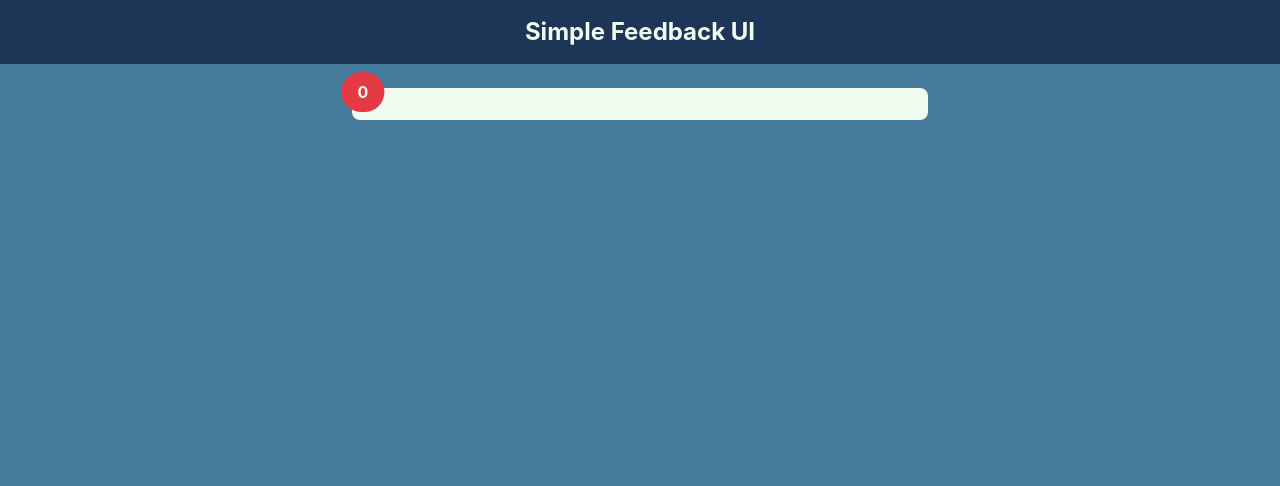
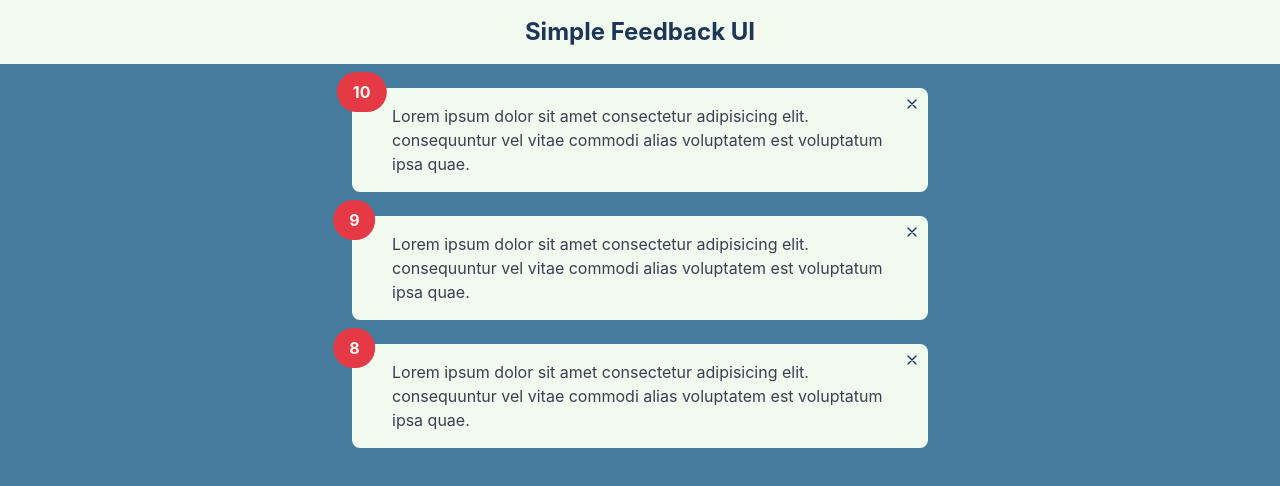
Before and after one commit to jisazamp/simple-feedback-app, a React (Create React App) app: page / in a window 1280 px wide. Shown: the top 486 px of the page. Built offline with nearby package versions, Linux system fonts and the light colour scheme.

Commit message:
Refactored some of the code, added delete feedback function, and added dark mode themes

```diff
--- a/src/App.js
+++ b/src/App.js
@@ -1,14 +1,32 @@
-import React from 'react';
+import { useState, useEffect } from 'react';
 
 import NavBar from './components/common/navBar';
-import FeedbackItem from './components/feedbackItem';
+import FeedbackItemList from './components/feedbackItemList';
+
+import FeedbackData from './data/FeedbackData';
 
 const App = () => {
+  const [feedback, setFeedback] = useState([]);
+
+  useEffect(() => {
+    setFeedback(FeedbackData);
+  }, []);
+
+  const handleFeedbackDelete = (id) => {
+    if (window.confirm('¿Está seguro que deseas eliminar este comentario?')) {
+      const newFeedback = feedback.filter((el) => el.id !== id);
+      setFeedback(newFeedback);
+    }
+  };
+
   return (
-    <div className='bg-customBlue2 h-screen'>
+    <div className='bg-customBlue2 h-screen overflow-y-scroll'>
       <NavBar title='Simple Feedback UI' />
       <div>
-        <FeedbackItem />
+        <FeedbackItemList
+          feedback={feedback}
+          onFeedbackDelete={handleFeedbackDelete}
+        />
       </div>
     </div>
   );
--- /dev/null
+++ b/src/components/common/card.jsx
@@ -0,0 +1,11 @@
+const Card = ({ children }) => {
+  return (
+    <div className='m-6'>
+      <div className="'bg-customWhite max-w-xl flex justify-items-start mx-auto rounded-lg py-4 px-10 relative'">
+        {children}
+      </div>
+    </div>
+  );
+};
+
+export default Card;
--- a/src/components/common/navBar.jsx
+++ b/src/components/common/navBar.jsx
@@ -2,8 +2,8 @@ import PropTypes from 'prop-types';
 
 const NavBar = ({ title }) => {
   return (
-    <nav className='py-4 px-4 flex items-center justify-center bg-customBlue3'>
-      <h1 className='font-bold text-xl md:text-2xl text-customWhite'>
+    <nav className='py-4 px-4 flex items-center justify-center bg-customWhite dark:bg-customBlue3'>
+      <h1 className='font-bold text-xl md:text-2xl text-customBlue3 dark:text-customWhite'>
         {title}
       </h1>
     </nav>
--- a/src/components/feedbackItem.jsx
+++ b/src/components/feedbackItem.jsx
@@ -1,22 +1,46 @@
-import { useState } from 'react';
+import PropTypes from 'prop-types';
 
-const FeedbackItem = () => {
-  const [rating, setRating] = useState(0);
-  const [text, setText] = useState('');
+const FeedbackItem = ({ item, onDelete }) => {
+  const { id, rating, text } = item;
 
   return (
     <div className='m-6'>
-      <div className='bg-customWhite max-w-xl flex justify-items-start mx-auto rounded-lg py-4 px-10 relative'>
+      <div className='bg-customWhite max-w-xl flex justify-items-start mx-auto rounded-lg py-4 px-10 relative dark:bg-customBlue3'>
         <span
-          class='absolute top-1 -left-8 inline-flex items-center justify-center py-3 px-4 text-md font-bold leading-none
+          className='absolute top-1 -left-10 inline-flex items-center justify-center py-3 px-4 text-md font-bold leading-none
          text-customWhite transform translate-x-1/2 -translate-y-1/2 bg-customRed rounded-full'
         >
           {rating}
         </span>
-        {text}
+
+        <p className='text-gray-700 dark:text-customWhite'>{text}</p>
+
+        <button
+          className='top-0 right-0 absolute m-2'
+          onClick={() => onDelete(id)}
+        >
+          <svg
+            xmlns='http://www.w3.org/2000/svg'
+            className='h-5 w-5 md:h-4 md:w-4 stroke-customBlue3 dark:stroke-customWhite'
+            fill='none'
+            viewBox='0 0 24 24'
+          >
+            <path
+              strokeLinecap='round'
+              strokeLinejoin='round'
+              strokeWidth={2}
+              d='M6 18L18 6M6 6l12 12'
+            />
+          </svg>
+        </button>
       </div>
     </div>
   );
 };
 
+FeedbackItem.propTypes = {
+  item: PropTypes.object.isRequired,
+  onDelete: PropTypes.func.isRequired,
+};
+
 export default FeedbackItem;
--- /dev/null
+++ b/src/components/feedbackItemList.jsx
@@ -0,0 +1,24 @@
+import PropTypes from 'prop-types';
+
+import FeedbackItem from './feedbackItem';
+
+const FeedbackItemList = ({ feedback, onFeedbackDelete }) => {
+  if (!feedback || feedback.length === 0) {
+    return <p>No feedback yet</p>;
+  }
+
+  return (
+    <>
+      {feedback.map((el) => (
+        <FeedbackItem key={el.id} item={el} onDelete={onFeedbackDelete} />
+      ))}
+    </>
+  );
+};
+
+FeedbackItemList.propTypes = {
+  feedback: PropTypes.array.isRequired,
+  onFeedbackDelete: PropTypes.func.isRequired,
+};
+
+export default FeedbackItemList;
--- /dev/null
+++ b/src/data/FeedbackData.js
@@ -0,0 +1,19 @@
+const FeedbackData = [
+  {
+    id: 1,
+    rating: 10,
+    text: 'Lorem ipsum dolor sit amet consectetur adipisicing elit. consequuntur vel vitae commodi alias voluptatem est voluptatum ipsa quae.',
+  },
+  {
+    id: 2,
+    rating: 9,
+    text: 'Lorem ipsum dolor sit amet consectetur adipisicing elit. consequuntur vel vitae commodi alias voluptatem est voluptatum ipsa quae.',
+  },
+  {
+    id: 3,
+    rating: 8,
+    text: 'Lorem ipsum dolor sit amet consectetur adipisicing elit. consequuntur vel vitae commodi alias voluptatem est voluptatum ipsa quae.',
+  },
+];
+
+export default FeedbackData;
```
